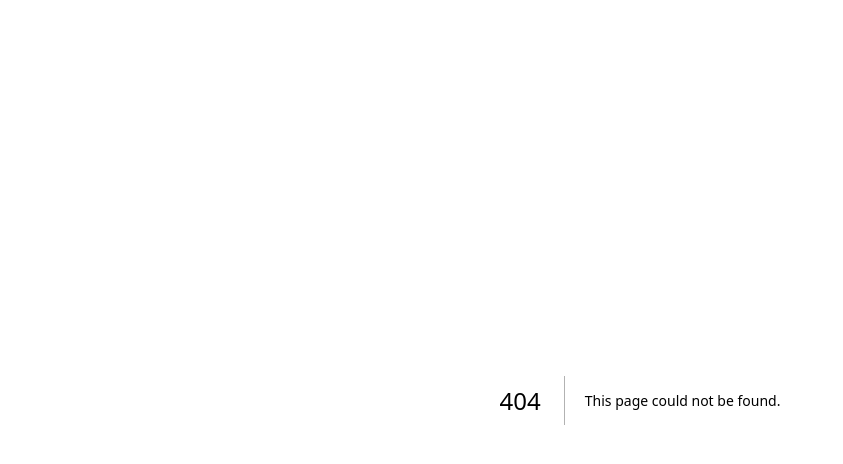
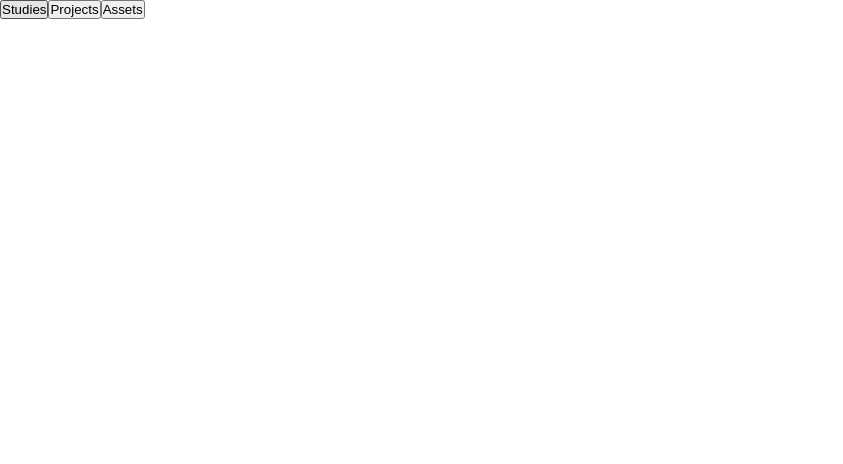
Before and after one commit to ucl-arc-tre/portal, a Next.js app in the folder web/: page /dashboard in a window 1280 px wide. Before the commit this address had no page. Shown: the top 464 px of the page, without its empty margins (0-843 px from the left). Built offline with nearby package versions, Linux system fonts and the light colour scheme.

Commit message:
fluffing out pages slightly

```diff
--- /dev/null
+++ b/web/src/app/dashboard/page.tsx
@@ -0,0 +1,14 @@
+export default function Dashboard() {
+  const outstandingRequests = 0;
+
+  return (
+    <div>
+      {outstandingRequests > 0 && <p>Outstanding requests: {outstandingRequests}</p>}
+      <div>
+        <button>Studies</button>
+        <button>Projects</button>
+        <button>Assets</button>
+      </div>
+    </div>
+  );
+}
```
Also changed, not shown: web/src/app/page.tsx (+5 -3 lines).
